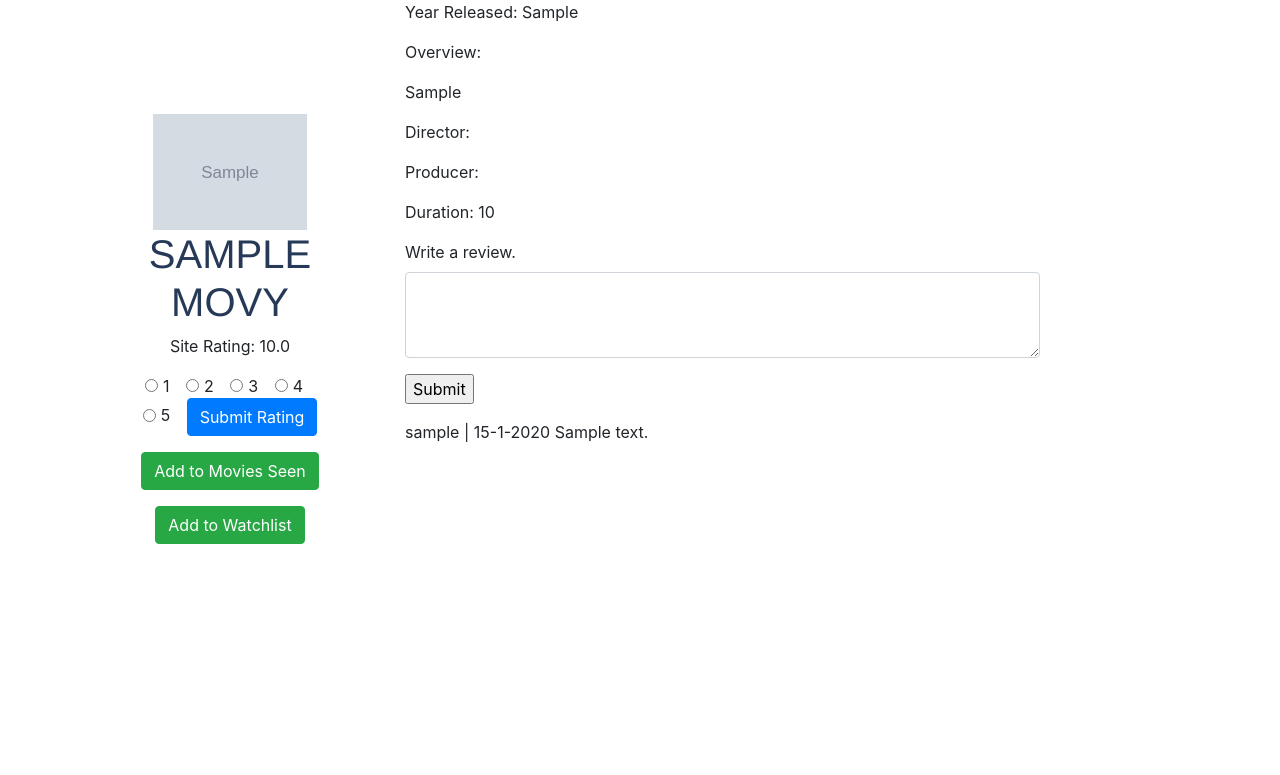
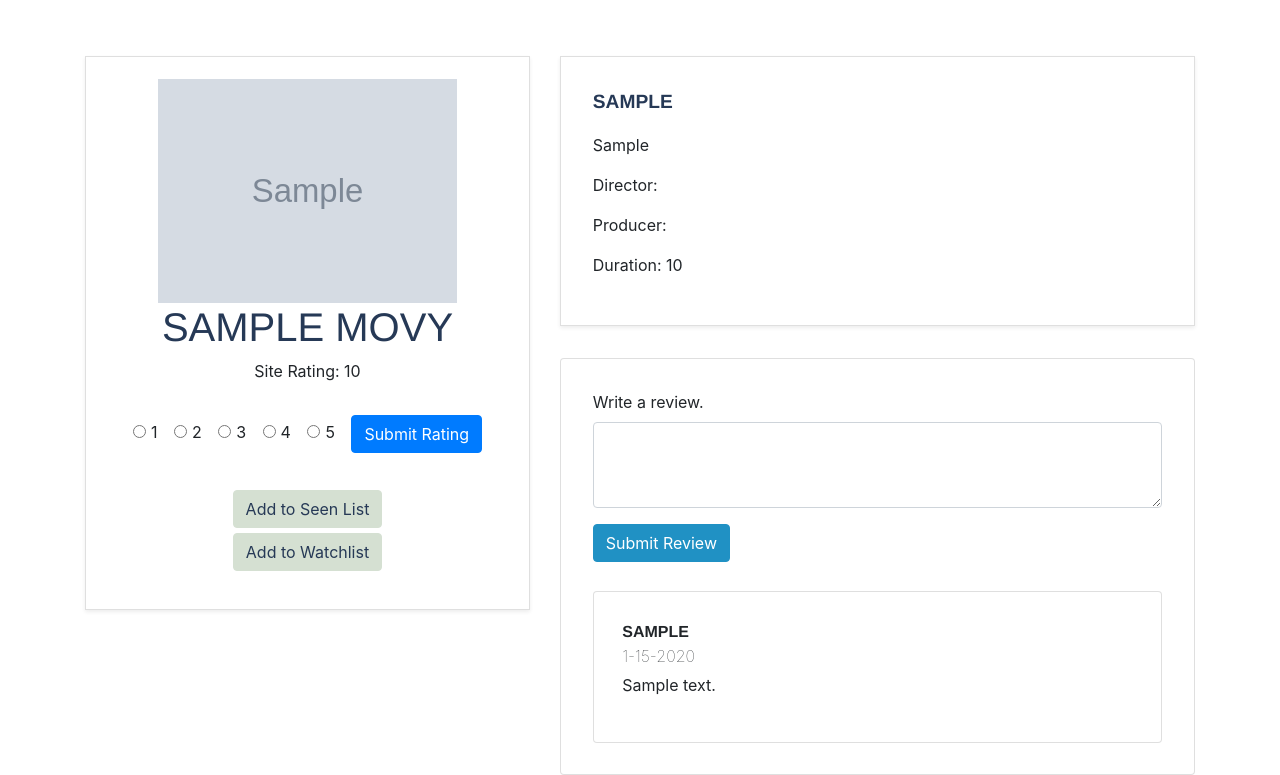
Before and after one commit to sunniraleigh/sg-movie-tracker, a Flask app: page /1 in a window 1280 px wide. Shown: the part 56-831 px from the top of the page. Before the commit the page ends 600 px from the top, so only its background shows below. Run offline with Flask 2, Linux system fonts and the light colour scheme; tables that the repository leaves empty hold one stand-in row (values such as "Sample post"); grey boxes marked "Sample" are stand-in pictures; some libraries are stand-ins or nearby versions.

Commit message:
design movie details page

```diff
--- a/crud.py
+++ b/crud.py
@@ -111,7 +111,7 @@
         if rating != None:
             sum_rating += rating.score
 
-    return sum_rating/len(ratings) if len(ratings)!=0 else sum_rating
+    return round(sum_rating/len(ratings)) if len(ratings)!=0 else sum_rating
 
 def get_rating_by_user_movie(user_id, movie_id):
     """Return a rating by user_id and movie_id."""
--- a/server.py
+++ b/server.py
@@ -120,7 +120,7 @@
 
     return redirect(f'/{movie_id}')
 
-@app.route('/remove_from_watchlist', methods=['POST'])
+@app.route('/remove_from_watchlist<movie_id>', methods=['POST'])
 def remove_movie_from_watchlist(movie_id):
     """Removes a movie from the watchlist for the current user."""
 
--- a/static/css/styles.css
+++ b/static/css/styles.css
@@ -21,9 +21,104 @@
 
 
 /* movie details page styles */
+.movie-details-row {
+    margin-top: 5%;
+}
+
 .movie-details-page-img {
     max-width: 75%;
     height: auto;
+    margin: 0 auto;
+}
+
+.movie-card-details-page {
+    /* max-width: 320px;
+    height: 670px; */
+    padding: 5% 5% 5% 5%;
+}
+
+.movie-details-card {
+    padding: 5% 5% 5% 5%;
+}
+
+.release-year {
+    font-family: "Helvetica Neue";
+    text-transform: uppercase;
+    font-weight: bold;
+    font-size: larger;
+    color: #263956;
+}
+
+.overview {
+    font-family: Helvetica;
+    color: #263956;
+}
+
+.add-btn {
+    color: #263956;
+    background-color: #D5E0D2;
+    border-color: #D5E0D2;
+    margin-top: 5px;
+}
+
+.add-btn:hover {
+    color: #263956;
+    background-color: #b1dfa4;
+    border-color: #b1dfa4;
+}
+
+.rm-btn {
+    color: white;
+    background-color: #D7A6B5;
+    border-color: #D7A6B5;
+    margin-top: 5px;
+}
+
+.rm-btn:hover {
+    color: white;
+    background-color: #cf7993;
+    border-color: #cf7993;
+}
+
+.review-form-card {
+    margin-top: 5%;
+    padding: 5% 5% 5% 5%;
+}
+
+.review-submit-btn {
+    color: white;
+    background-color: #2091C4;
+    border-color: #2091C4;
+    margin-right: 25%;
+}
+
+.review-submit-btn:hover {
+    color: white;
+    background-color: #0977aa;
+    border-color: #0977aa;
+}
+
+.review-card {
+    margin-top: 5%;
+    padding: 5% 5% 5% 5%;
+}
+
+.username {
+    font-family: "Helvetica Neue";
+    text-transform: uppercase;
+    font-weight: bold;
+    margin-bottom: 0px;
+}
+
+.date {
+    font-weight: lighter;
+    margin-top: 0px;
+    margin-bottom: 0px;
+}
+
+.review-content {
+    margin-top: 5px;
+
 }
 
 /* login page styles */
@@ -80,16 +175,3 @@
     text-align: center;
     margin: 0 auto;
 }
-
-/* .movie-card {
-} */
-
-/* .movie-title */
-/* .remove */
-/* .add */
-
-
-/* .login-form-input {
-    background-color: white;
-    opacity: 95% !important;
-} */
--- a/templates/base.html
+++ b/templates/base.html
@@ -28,7 +28,7 @@
         {% block head %}{% endblock %}
 
     </head>
-    <body class="{% block body_class %}{% endblock %}">
+<body class="{% block body_class %}{% endblock %}">
         {% block navbar %}
         <nav class="navbar navbar-expand-md sticky-top navbar-custom-color">
             <div class="container fluid">
--- a/templates/movie_details.html
+++ b/templates/movie_details.html
@@ -2,8 +2,9 @@
 {% block title %} Studio Ghibli Movie Tracker {% endblock %}
 {% block body %}
 <div class="container">
-    <div class="row">
-        <div class="col-5 text-center movie-card">
+    <div class="row movie-details-row">
+        <div class="col-5 text-center">
+            <div class="card rounded-0 shadow-sm text-center movie-card-details-page">
                 <img class="movie-details-page-img" src="{{ movie.image_url }}">
                 <h1 class="movie-title" id="movie-title{{ movie.movie_id }}">{{ movie.title }}</h1>
                 <p>Site Rating: {{ site_rating }}</p>
@@ -36,61 +37,58 @@
                     </form>
                 </p>
                 {% endif %}
+                <p>
                 {% if seen %}
-            <p>
                     <form action="/remove_from_seen{{ movie.movie_id }}", method="POST">
-                    <button type="submit" class="btn btn-danger">Remove from Movies Seen</button>
+                        <button type="submit" class="btn rm-btn">Remove from Seen List</button>
                     </form>
-            </p>
                 {% else %}
-            <p>
                     <form action="/submit_seen{{ movie.movie_id }}", method="POST">
-                    <button type="submit" class="btn btn-success">Add to Movies Seen</button>
+                        <button type="submit" class="btn add-btn">Add to Seen List</button>
                     </form>
-            </p>
                 {% endif %}
 
                 {% if watchlist%}
-            <p>
                     <form action="/remove_from_watchlist{{ movie.movie_id }}", method="POST">
-                    <button type="submit" class="btn btn-danger">Remove from Watchlist</button>
+                        <button type="submit" class="btn rm-btn">Remove from Watchlist</button>
                     </form>
+                {% else %}
+                    <form action="/submit_watchlist{{ movie.movie_id }}", method="POST">
+                        <button type="submit" class="btn add-btn">Add to Watchlist</button>
+                    </form>
+                {% endif %}
                 </p>
-            {% else %}
-            <p>
-                <form action="/submit_watchlist{{ movie.movie_id }}", method="POST">
-                    <button type="submit" class="btn btn-success">Add to Watchlist</button>
-                </form>
-            </p>
-            {% endif %}
             </div>
-
-        <div class="col-7 movie-details">
-            <p>Year Released: {{ movie.year_released }}</p>
-            <p>Overview:</p>
+        </div><!--
+        --><div class="col-7">
+            <div class="card movie-details-card rounded-0 shadow-sm">
+                <p class="release-year">{{ movie.year_released }}</p>
                 <p>{{ movie.overview }}</p>
                 <p>Director: {% for castcrew in director %} {{ castcrew.name }}{% endfor %}</p>
                 <p>Producer: {% for castcrew in director %} {{ castcrew.name }} {% endfor %}</p>
                 {% if movie.duration is not none %}
                 <p>Duration: {{movie.duration}}</p>
                 {% endif %}
+            </div>
+
             <!-- Movie Reviews -->
-            <div class="movie-reviews">
-
+            <div class="card review-form-card">
                 <form id="create-review-form" action="/submit_review{{ movie.movie_id }}" method="POST">
                     <div class="form-group">
                         <label for="exampleFormControlTextarea1">Write a review.</label>
                         <textarea class="form-control" id="exampleFormControlTextarea1" rows="3" name="new_review"></textarea>
                       </div>
-                    <p>
-                        <input type="submit">
-                    </p>
+                    <button class="btn review-submit-btn text-center" type="submit">Submit Review</button>
                 </form>
                 {% for review in movie.reviews %}
-                    <div>
-                        <p>
-                            {{ review.users.username }} |
-                            {{ review.timestamp.day }}-{{ review.timestamp.month }}-{{ review.timestamp.year }}
+                    <div class="card review-card">
+                        <p class="username">
+                            {{ review.users.username }}
+                        </p>
+                        <p class="date">
+                            {{ review.timestamp.month }}-{{ review.timestamp.day }}-{{ review.timestamp.year }}
+                        </p>
+                        <p class="review-content">
                             {{ review.review_content }}
                         </p>
                     </div>
```
Lines whose indentation alone changed are shown as unchanged.
